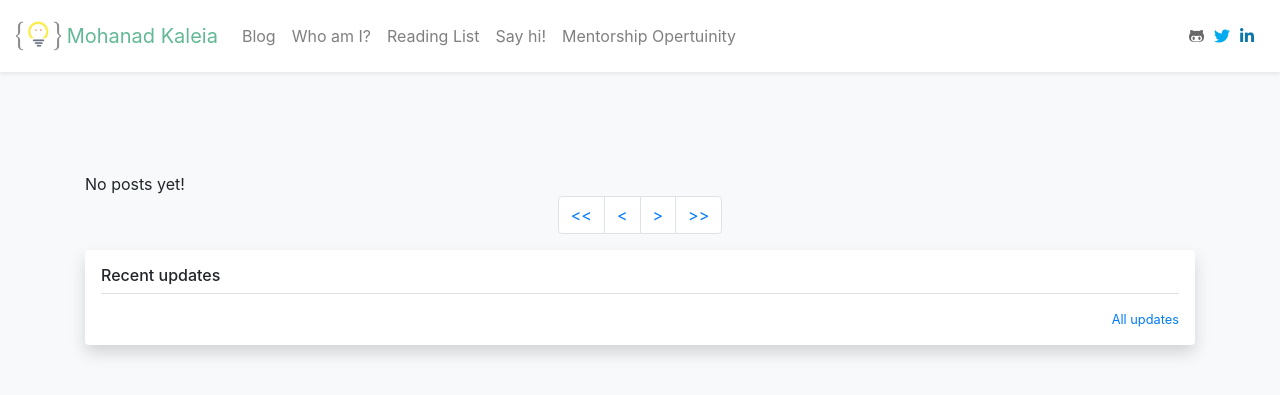
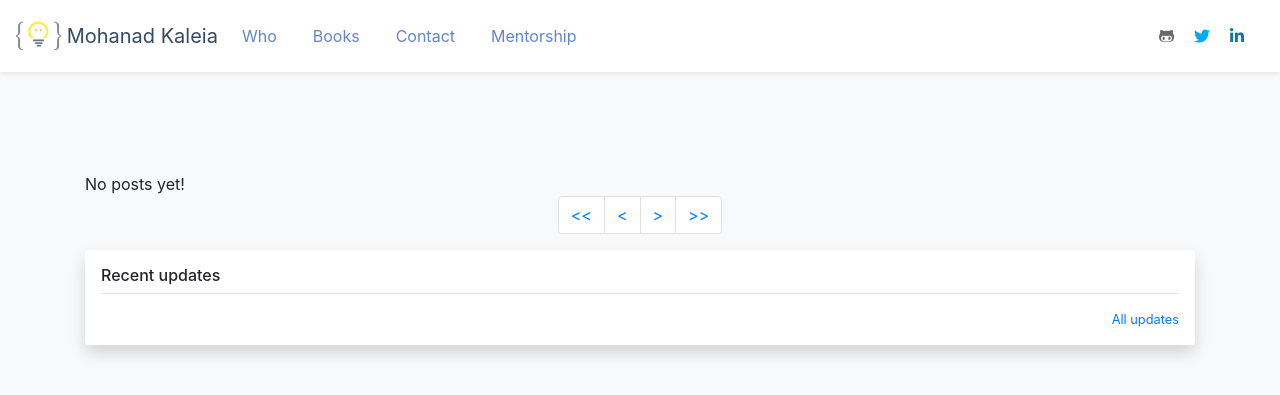
Before and after one commit to mohanadkaleia/blog, a Python web app: template theme/templates/index.html in a window 1280 px wide. Shown: the top 395 px of the page. Run offline with Jinja, Linux system fonts and the light colour scheme; the template is opened without the code that fills it, so the values that code supplies are empty; some libraries are stand-ins or nearby versions.

Commit message:
Add books section

```diff
--- a/pelicanconf.py
+++ b/pelicanconf.py
@@ -28,7 +28,7 @@ LINKS = (('twitter', 'https://twitter.com/m_kaleia'),
 SOCIAL = (('You can add links in your config file', '#'),
           ('Another social link', '#'),)
 
-DEFAULT_PAGINATION = 3
+DEFAULT_PAGINATION = 6
 DEFAULT_ORPHANS = 0
 # Uncomment following line if you want document-relative URLs when developing
 #RELATIVE_URLS = True
--- a/requirments.txt
+++ b/requirments.txt
@@ -1,6 +1,7 @@
+beautifulsoup4==4.9.1
 blinker==1.4
+bs4==0.0.1
 docutils==0.16
-emojiextension==1.1
 feedgenerator==1.9
 Jinja2==2.11.1
 Markdown==3.1.1
@@ -12,4 +13,5 @@ python-magic==0.4.15
 pytz==2019.3
 s3cmd==2.0.2
 six==1.14.0
+soupsieve==2.0.1
 Unidecode==1.1.1
--- a/theme/static/css/main.css
+++ b/theme/static/css/main.css
@@ -112,3 +112,7 @@ blockquote p {
 .highlight pre {
     padding: 10px;
 }
+
+.navbar-nav a {
+    margin-right: 20px;
+}
--- a/theme/templates/base.html
+++ b/theme/templates/base.html
@@ -10,13 +10,14 @@
       crossorigin="anonymous"
     />
     <link rel="stylesheet" href="https://use.fontawesome.com/releases/v5.7.0/css/all.css" integrity="sha384-lZN37f5QGtY3VHgisS14W3ExzMWZxybE1SJSEsQp9S+oqd12jhcu+A56Ebc1zFSJ" crossorigin="anonymous">
-    <link href="theme/css/main.css" rel="stylesheet" />
-    <link href="theme/css/pygment.css" rel="stylesheet" />
+    <link href="{{ SITEURL }}/theme/css/main.css" rel="stylesheet" />
+    <link href="{{ SITEURL }}/theme/css/pygment.css" rel="stylesheet" />
   </head>
+
   <body class="bg-light">
     <!-- Navbar-->
     <nav class="navbar navbar-expand-lg navbar-light bg-light nav-underline shadow-sm p-3 mb-5 bg-white">
-        <a class="navbar-brand" href="http://localhost:8000" style="color:#63b995">
+        <a class="navbar-brand" href="http://localhost:8000" style="color:#364967">
             <img src="/theme/images/logo.png" height="30" class="d-inline-block align-top" alt="">
             Mohanad Kaleia
         </a>
@@ -34,24 +35,21 @@
 
       <div class="collapse navbar-collapse" id="navbarSupportedContent">
         <ul class="navbar-nav mr-auto">
+
           <li class="nav-item">
-            <a class="nav-link" href="#">Blog</a>
+            <a class="nav-link" style="color: #6187C8" href="#">Who</a>
           </li>
 
           <li class="nav-item">
-            <a class="nav-link" href="#">Who am I?</a>
+            <a class="nav-link" style="color: #6187C8" href="http://localhost:8000/category/books">Books</a>
           </li>
 
           <li class="nav-item">
-            <a class="nav-link" href="#">Reading List</a>
+            <a class="nav-link" style="color: #6187C8" href="#">Contact</a>
           </li>
 
           <li class="nav-item">
-            <a class="nav-link" href="#">Say hi!</a>
-          </li>
-
-          <li class="nav-item">
-            <a class="nav-link" href="#">Mentorship Opertuinity</a>
+            <a class="nav-link" style="color: #6187C8" href="https://calendly.com/m_kaleia/30min">Mentorship</a>
           </li>
         </ul>
 
--- a/theme/templates/index.html
+++ b/theme/templates/index.html
@@ -5,7 +5,7 @@
 {% block content %}
 <div class="container">
   <div class="row">
-    {% for article in articles_page.object_list if article.category != "activity" %}
+    {% for article in articles_page.object_list if article.category not in ("activity", "books") %}
     <div class="col-md-4">
       <div class="card mb-4 shadow p-3 bg-white rounded">
         <img src="{{ article.cover }}" class="card-img-top" alt="{{ article.title }}" height="225" width="100%">
```
